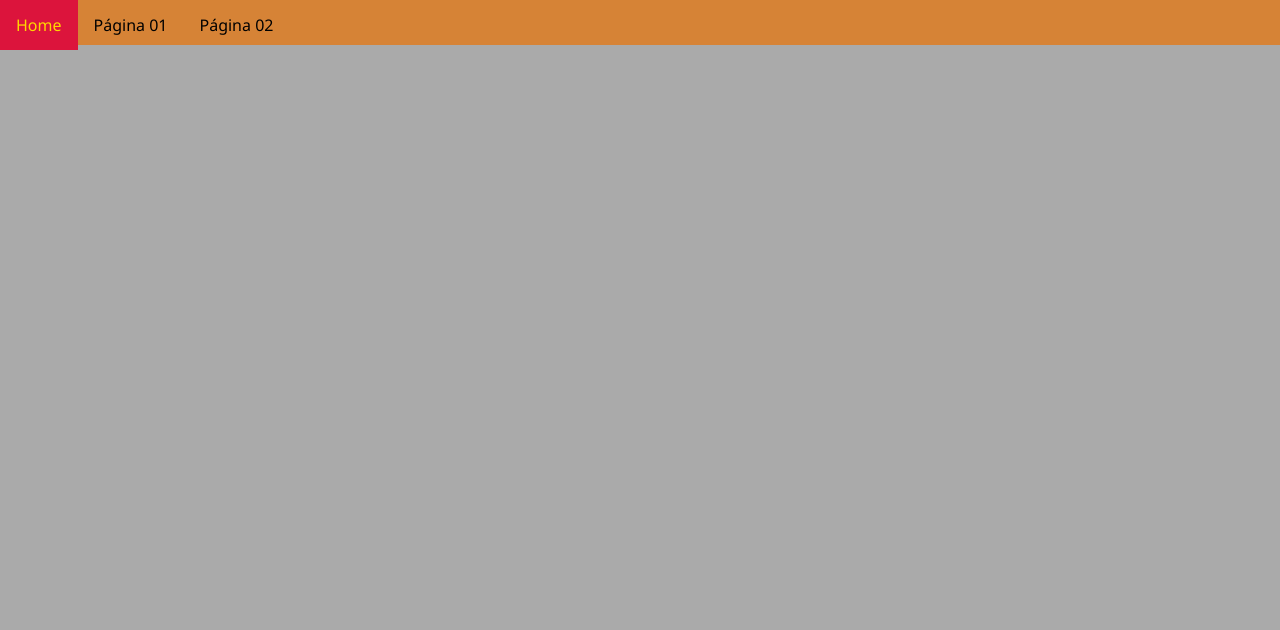
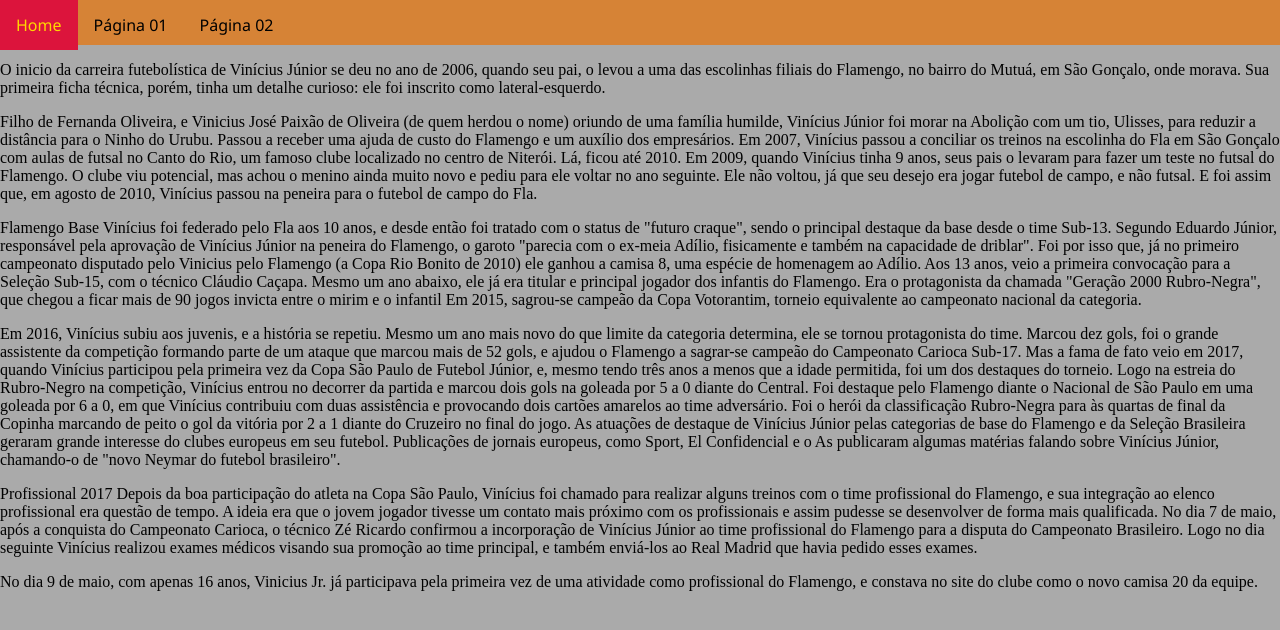
Before and after one commit to vitdam/primeirob_2t, a plain HTML site: page pagina02.html in a window 1280 px wide. Drawn offline with Linux system fonts and the light colour scheme.

Commit message:
aula 26/06

```diff
--- a/estilo.css
+++ b/estilo.css
@@ -94,7 +94,7 @@ li a:hover{
    width: 100%;
    height: 200px;
    background: rgb(255, 255, 255);
-   top: 100px;
+   top: 230px;
    left: 0;
    border-color: rgb(15, 15, 15);
    border-width: 10px;
--- a/pagina02.html
+++ b/pagina02.html
@@ -20,3 +20,51 @@
 
 </body>
 </html>
+<p>
+    O inicio da carreira futebolística de Vinícius Júnior se deu no ano de 2006, quando seu pai, o levou a uma das escolinhas filiais do Flamengo, no bairro do Mutuá, em São Gonçalo, onde morava. Sua primeira ficha técnica, porém, tinha um detalhe curioso: ele foi inscrito como lateral-esquerdo.
+
+</p>
+
+<P>
+    Filho de Fernanda Oliveira, e Vinicius José Paixão de Oliveira (de quem herdou o nome) oriundo de uma família humilde, Vinícius Júnior foi morar na Abolição com um tio, Ulisses, para reduzir a distância para o Ninho do Urubu. Passou a receber uma ajuda de custo do Flamengo e um auxílio dos empresários.
+
+    Em 2007, Vinícius passou a conciliar os treinos na escolinha do Fla em São Gonçalo com aulas de futsal no Canto do Rio, um famoso clube localizado no centro de Niterói. Lá, ficou até 2010.
+
+    Em 2009, quando Vinícius tinha 9 anos, seus pais o levaram para fazer um teste no futsal do Flamengo. O clube viu potencial, mas achou o menino ainda muito novo e pediu para ele voltar no ano seguinte. Ele não voltou, já que seu desejo era jogar futebol de campo, e não futsal. E foi assim que, em agosto de 2010, Vinícius passou na peneira para o futebol de campo do Fla.
+
+
+</P>
+<p>
+    Flamengo
+Base
+Vinícius foi federado pelo Fla aos 10 anos, e desde então foi tratado com o status de "futuro craque", sendo o principal destaque da base desde o time Sub-13.
+
+Segundo Eduardo Júnior, responsável pela aprovação de Vinícius Júnior na peneira do Flamengo, o garoto "parecia com o ex-meia Adílio, fisicamente e também na capacidade de driblar". Foi por isso que, já no primeiro campeonato disputado pelo Vinicius pelo Flamengo (a Copa Rio Bonito de 2010) ele ganhou a camisa 8, uma espécie de homenagem ao Adílio.
+
+Aos 13 anos, veio a primeira convocação para a Seleção Sub-15, com o técnico Cláudio Caçapa. Mesmo um ano abaixo, ele já era titular e principal jogador dos infantis do Flamengo. Era o protagonista da chamada "Geração 2000 Rubro-Negra", que chegou a ficar mais de 90 jogos invicta entre o mirim e o infantil Em 2015, sagrou-se campeão da Copa Votorantim, torneio equivalente ao campeonato nacional da categoria.
+
+
+
+</p>
+<p>
+    Em 2016, Vinícius subiu aos juvenis, e a história se repetiu. Mesmo um ano mais novo do que limite da categoria determina, ele se tornou protagonista do time. Marcou dez gols, foi o grande assistente da competição formando parte de um ataque que marcou mais de 52 gols, e ajudou o Flamengo a sagrar-se campeão do Campeonato Carioca Sub-17.
+
+Mas a fama de fato veio em 2017, quando Vinícius participou pela primeira vez da Copa São Paulo de Futebol Júnior, e, mesmo tendo três anos a menos que a idade permitida, foi um dos destaques do torneio. Logo na estreia do Rubro-Negro na competição, Vinícius entrou no decorrer da partida e marcou dois gols na goleada por 5 a 0 diante do Central. Foi destaque pelo Flamengo diante o Nacional de São Paulo em uma goleada por 6 a 0, em que Vinícius contribuiu com duas assistência e provocando dois cartões amarelos ao time adversário. Foi o herói da classificação Rubro-Negra para às quartas de final da Copinha marcando de peito o gol da vitória por 2 a 1 diante do Cruzeiro no final do jogo.
+
+
+As atuações de destaque de Vinícius Júnior pelas categorias de base do Flamengo e da Seleção Brasileira geraram grande interesse do clubes europeus em seu futebol. Publicações de jornais europeus, como Sport, El Confidencial e o As publicaram algumas matérias falando sobre Vinícius Júnior, chamando-o de "novo Neymar do futebol brasileiro".
+</p>
+<p>
+    Profissional
+2017
+Depois da boa participação do atleta na Copa São Paulo, Vinícius foi chamado para realizar alguns treinos com o time profissional do Flamengo, e sua integração ao elenco profissional era questão de tempo. A ideia era que o jovem jogador tivesse um contato mais próximo com os profissionais e assim pudesse se desenvolver de forma mais qualificada.
+
+No dia 7 de maio, após a conquista do Campeonato Carioca, o técnico Zé Ricardo confirmou a incorporação de Vinícius Júnior ao time profissional do Flamengo para a disputa do Campeonato Brasileiro. Logo no dia seguinte Vinícius realizou exames médicos visando sua promoção ao time principal, e também enviá-los ao Real Madrid que havia pedido esses exames.
+
+
+
+</p>
+<p>
+    No dia 9 de maio, com apenas 16 anos, Vinicius Jr. já participava pela primeira vez de uma atividade como profissional do Flamengo, e constava no site do clube como o novo camisa 20 da equipe.
+
+</p>
```
Also changed, not shown: pagina01.html (+8 -0 lines).
